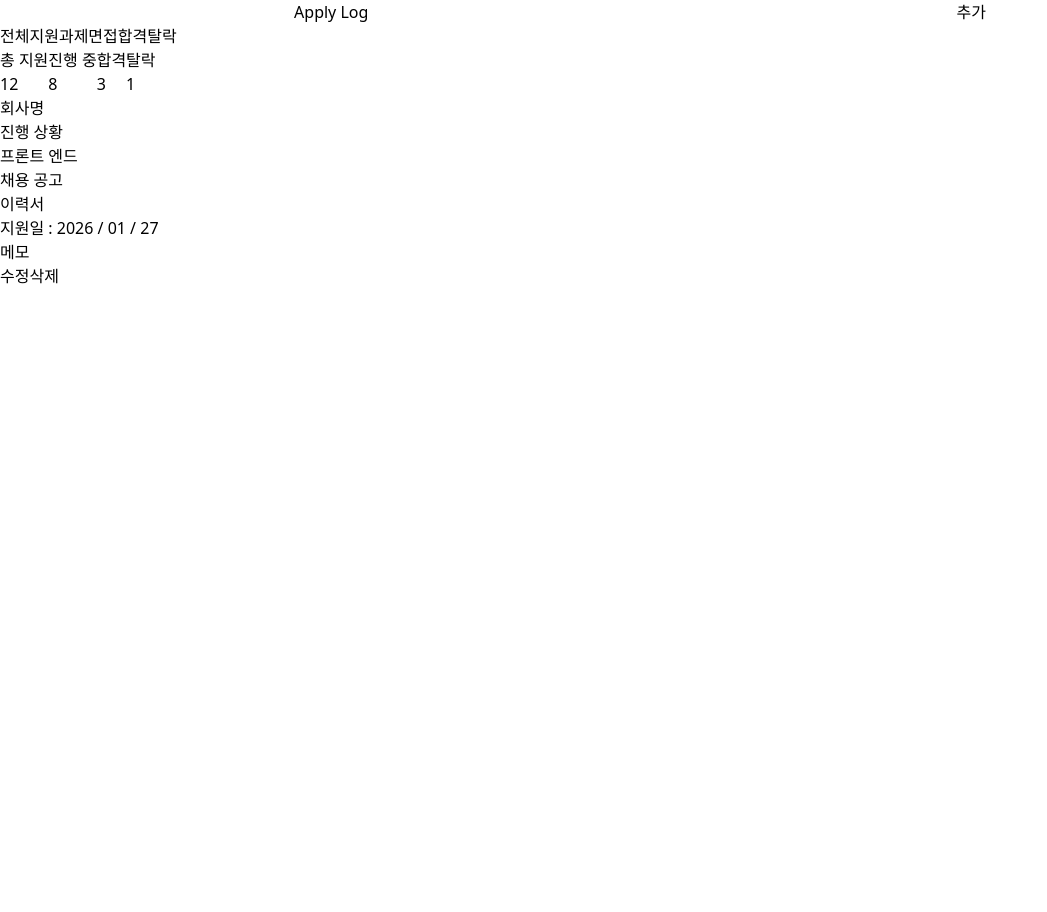
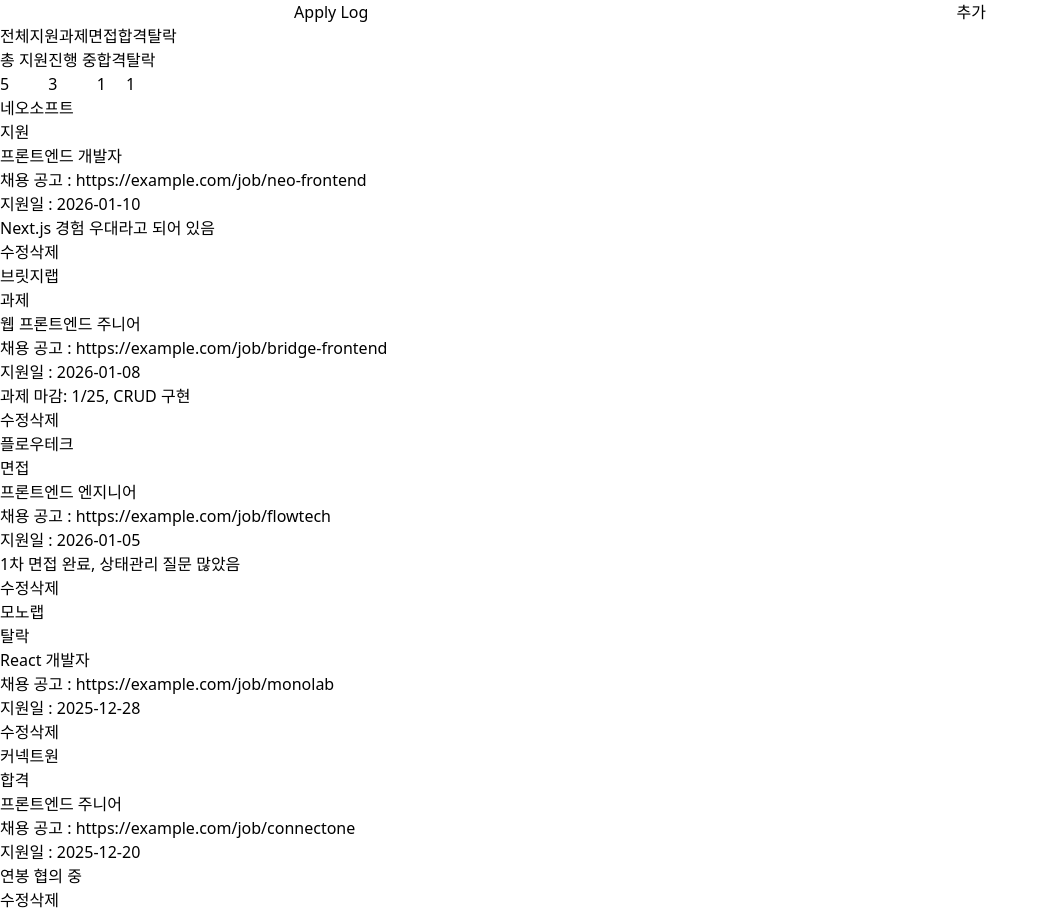
Before and after one commit to 938938/apply-log, a Next.js app: page / in a window 1280 px wide. Shown: the whole page, without its empty margins (0-1047 px from the left). Before the commit the page ends 800 px from the top, so only its background shows below. Built offline with nearby package versions, Linux system fonts and the light colour scheme.

Commit message:
[FEAT] mock데이터 적용

```diff
--- a/src/app/page.tsx
+++ b/src/app/page.tsx
@@ -1,3 +1,52 @@
+import { Application } from '@/model/type';
+
+const mockApplications: Application[] = [
+  {
+    id: '1',
+    companyName: '네오소프트',
+    position: '프론트엔드 개발자',
+    status: '지원',
+    jobPostUrl: 'https://example.com/job/neo-frontend',
+    appliedAt: '2026-01-10',
+    memo: 'Next.js 경험 우대라고 되어 있음',
+  },
+  {
+    id: '2',
+    companyName: '브릿지랩',
+    position: '웹 프론트엔드 주니어',
+    status: '과제',
+    jobPostUrl: 'https://example.com/job/bridge-frontend',
+    appliedAt: '2026-01-08',
+    memo: '과제 마감: 1/25, CRUD 구현',
+  },
+  {
+    id: '3',
+    companyName: '플로우테크',
+    position: '프론트엔드 엔지니어',
+    status: '면접',
+    jobPostUrl: 'https://example.com/job/flowtech',
+    appliedAt: '2026-01-05',
+    memo: '1차 면접 완료, 상태관리 질문 많았음',
+  },
+  {
+    id: '4',
+    companyName: '모노랩',
+    position: 'React 개발자',
+    status: '탈락',
+    jobPostUrl: 'https://example.com/job/monolab',
+    appliedAt: '2025-12-28',
+  },
+  {
+    id: '5',
+    companyName: '커넥트원',
+    position: '프론트엔드 주니어',
+    status: '합격',
+    jobPostUrl: 'https://example.com/job/connectone',
+    appliedAt: '2025-12-20',
+    memo: '연봉 협의 중',
+  },
+];
+
 export default function Home() {
   return (
     <div>
@@ -16,34 +65,45 @@ export default function Home() {
       <div className='flex'>
         <div>
           <h3>총 지원</h3>
-          <p>12</p>
+          <p>{mockApplications.length}</p>
         </div>
         <div>
           <h3>진행 중</h3>
-          <p>8</p>
+          <p>
+            {
+              mockApplications.filter(
+                (ele) => ele.status !== '합격' && ele.status !== '탈락',
+              ).length
+            }
+          </p>
         </div>
         <div>
           <h3>합격</h3>
-          <p>3</p>
+          <p>
+            {mockApplications.filter((ele) => ele.status === '합격').length}
+          </p>
         </div>
         <div>
           <h3>탈락</h3>
-          <p>1</p>
+          <p>
+            {mockApplications.filter((ele) => ele.status === '탈락').length}
+          </p>
         </div>
       </div>
       <div>
         <ul>
-          <li>
-            <h4>회사명</h4>
-            <p>진행 상황</p>
-            <p>프론트 엔드</p>
-            <p>채용 공고</p>
-            <p>이력서</p>
-            <p>지원일 : 2026 / 01 / 27</p>
-            <p>메모</p>
-            <button>수정</button>
-            <button>삭제</button>
-          </li>
+          {mockApplications.map((ele) => (
+            <li key={ele.id}>
+              <h4>{ele.companyName}</h4>
+              <p>{ele.status}</p>
+              <p>{ele.position}</p>
+              <p>채용 공고 : {ele.jobPostUrl}</p>
+              <p>지원일 : {ele.appliedAt}</p>
+              <p>{ele.memo}</p>
+              <button>수정</button>
+              <button>삭제</button>
+            </li>
+          ))}
         </ul>
       </div>
     </div>
--- /dev/null
+++ b/src/model/type.ts
@@ -0,0 +1,11 @@
+export type ApplicationStatus = '지원' | '과제' | '면접' | '합격' | '탈락';
+
+export type Application = {
+  id: string;
+  companyName: string;
+  status: ApplicationStatus;
+  appliedAt: string;
+  position?: string;
+  jobPostUrl?: string;
+  memo?: string;
+};
```
